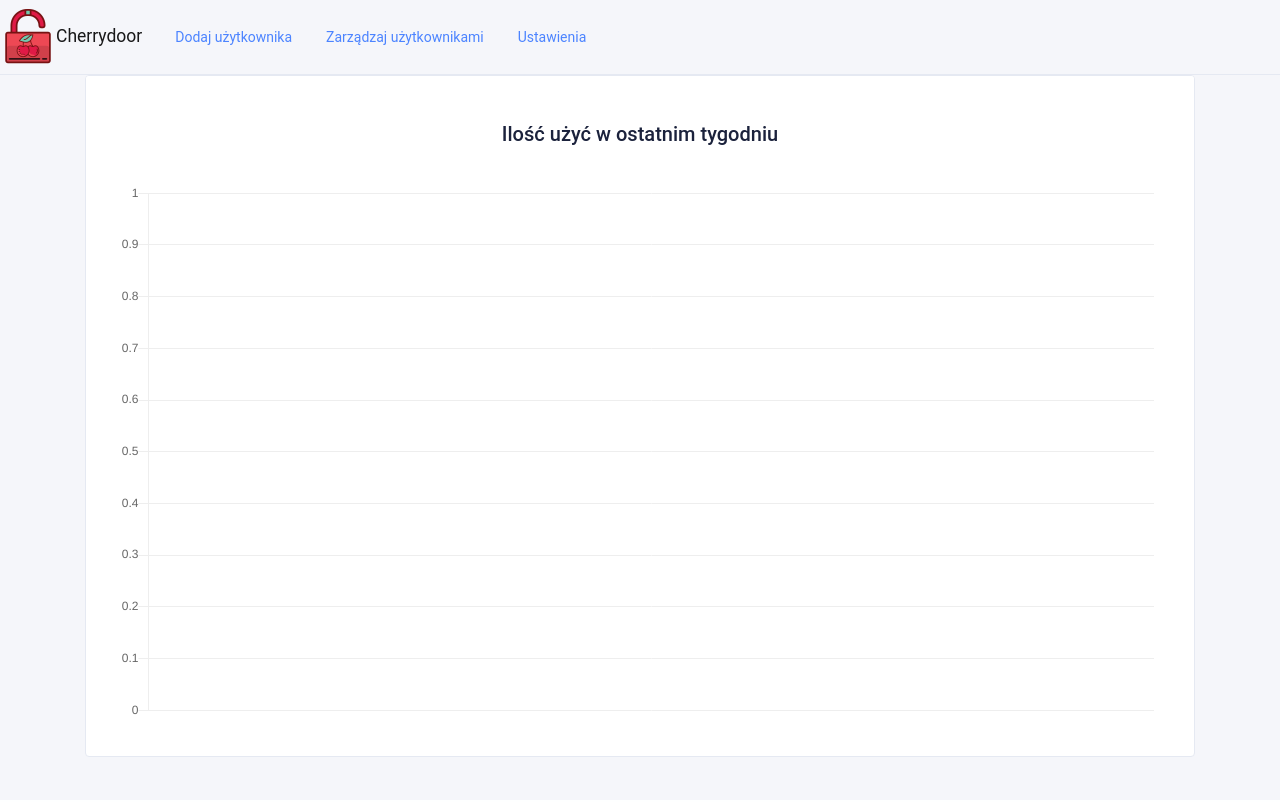
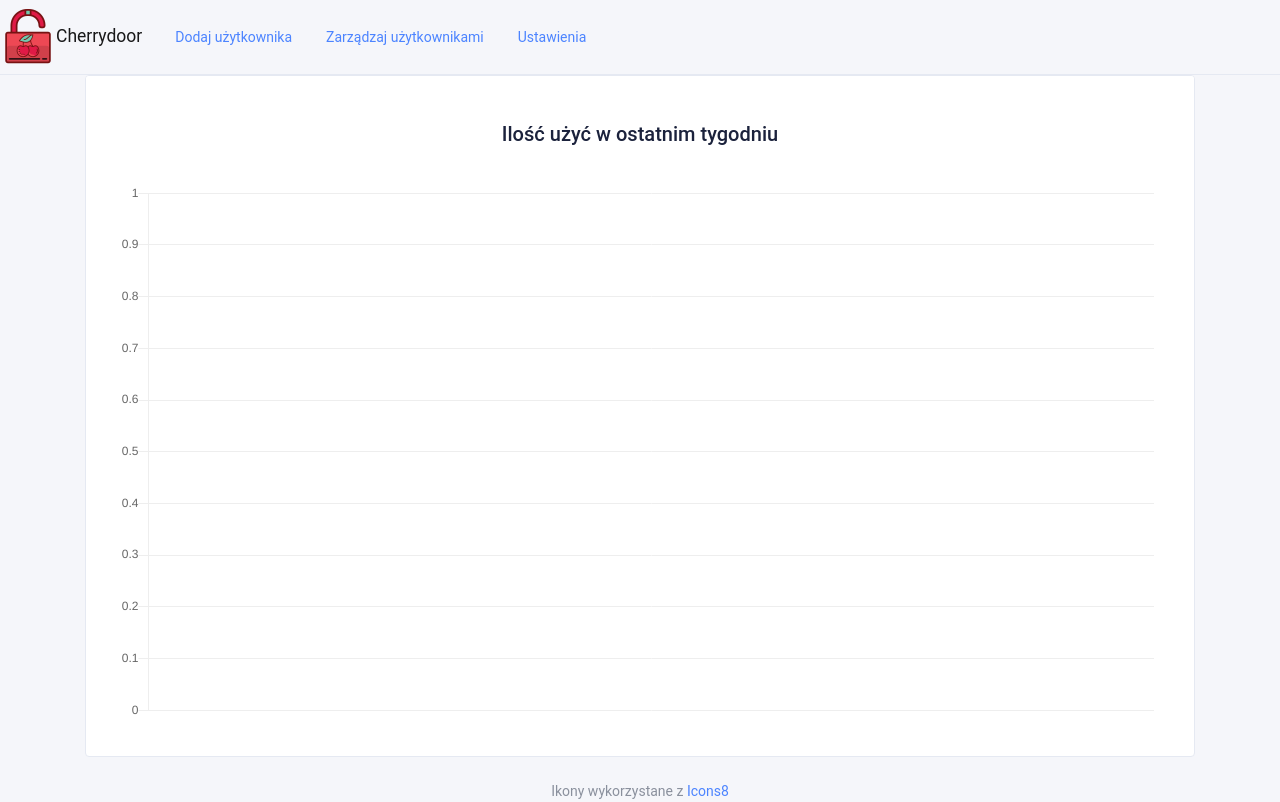
Before and after one commit to wisniowa56/cherrydoor, a Flask app: page / in a window 1280 px wide. Before the commit the page ends 757 px from the top, so only its background shows below. Run offline with Flask 2, Linux system fonts and the light colour scheme; the visitor is signed in with stand-in values (Sample User, id 1); parts of the project's set-up code (start-up, migrations or seed data) failed here and were passed over; some libraries are stand-ins or nearby versions.

Commit message:
feat: add footer with information about icons8

```diff
--- /dev/null
+++ b/cherrydoor/static/css/all.css
@@ -0,0 +1,11 @@
+body {
+	display: flex;
+	flex-direction: column;
+	min-height: 100vh;
+}
+.page-contents {
+	flex: 1;
+}
+footer {
+	text-align: center;
+}
--- a/cherrydoor/templates/layout.html
+++ b/cherrydoor/templates/layout.html
@@ -23,6 +23,12 @@
 			integrity="{{ sri_for('static', filename='css/sleek.min.css') }}"
 			crossorigin="anonymous"
 		/>
+		<link
+			rel="stylesheet"
+			href="{{ url_for('static', filename='css/all.css') }}"
+			integrity="{{ sri_for('static', filename='css/all.css') }}"
+			crossorigin="anonymous"
+		/>
 		<script
 			src="{{ url_for('static', filename='js/jquery-3.4.1.min.js') }}"
 			integrity="{{ sri_for('static', filename='js/jquery-3.4.1.min.js') }}"
@@ -42,6 +48,12 @@
 	</head>
 
 	<body>
-		{% block body %}{% endblock %}
+		<div class="page-contents">
+			{% block body %}{% endblock %}
+		</div>
+		<footer>
+			Ikony wykorzystane z
+			<a href="https://icons8.com/" target="_blank">Icons8</a>
+		</footer>
 	</body>
 </html>
```
